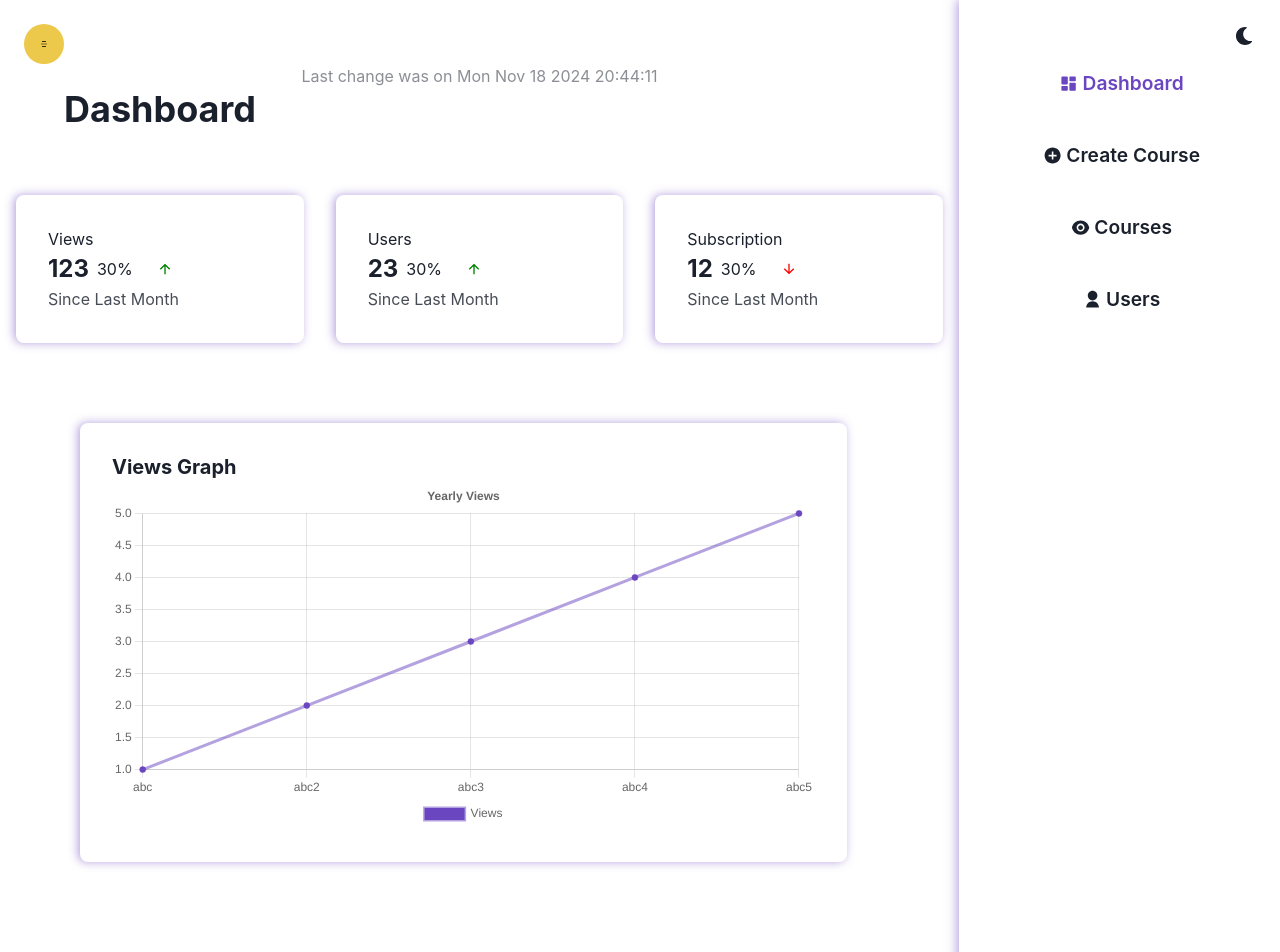
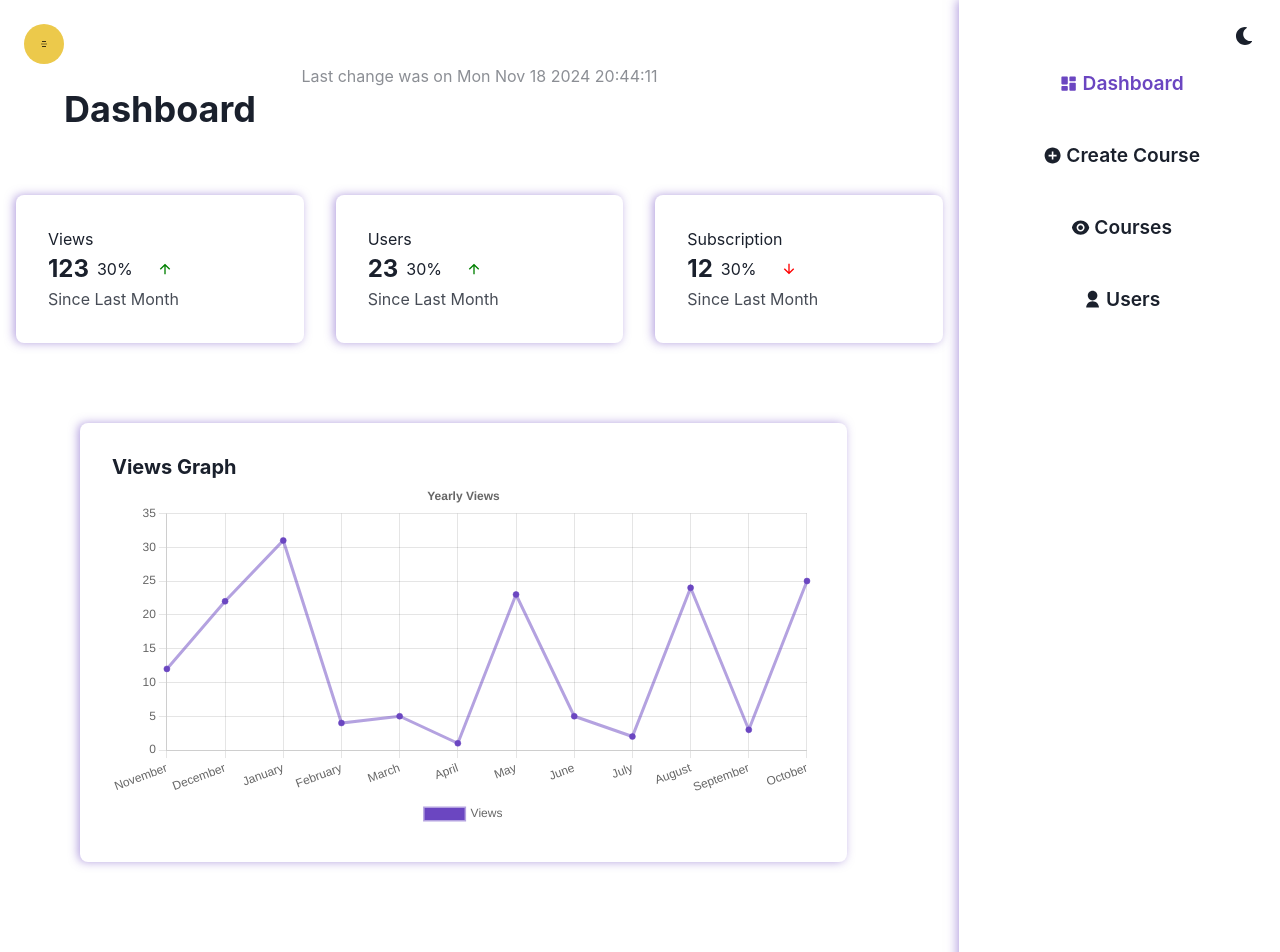
Before and after one commit to VampsDamon/CodeSphere, a React (Vite) app in the folder frontend/: page /admin/dashboard in a window 1280 px wide. Shown: the top 952 px of the page. Built offline with nearby package versions, Linux system fonts and the light colour scheme.

Commit message:
Current Month Set Up Done

```diff
--- a/frontend/src/components/Admin/Dashboard/Chart.jsx
+++ b/frontend/src/components/Admin/Dashboard/Chart.jsx
@@ -9,12 +9,11 @@ import {
   Tooltip,
   ArcElement,
   Legend,
-  plugins
+  plugins,
 } from "chart.js";
 
-import { Line,Doughnut } from "react-chartjs-2";
+import { Line, Doughnut } from "react-chartjs-2";
 import { position } from "@chakra-ui/react";
-
 
 ChartJS.register(
   CategoryScale,
@@ -27,36 +26,65 @@ ChartJS.register(
   Legend
 );
 
+
+function getLastMonth () {
+    const currentMonth = new Date().getMonth();
+    const labels = [];
+    const months = [
+      "January",
+      "February",
+      "March",
+      "April",
+      "May",
+      "June",
+      "July",
+      "August",
+      "September",
+      "October",
+      "November",
+      "December",
+    ];
+
+    for (let i = currentMonth; i < months.length; i++) {
+      labels.push(months[i]);
+    }
+    for (let i = 0; i < currentMonth; i++) {
+      labels.push(months[i]);
+    }
+
+    return labels
+  };
+
+
 export const LineChart = () => {
-  const labels=["abc",'abc2','abc3','abc4','abc5'];
-  const options={
-    responsive:true,
-    plugins:{
-      legend:{
-        position:"bottom"
+  const labels = getLastMonth();
+  const options = {
+    responsive: true,
+    plugins: {
+      legend: {
+        position: "bottom",
       },
-      title:{
-        display:true,
-        text:"Yearly Views"
-      }
-    }
-  }
-  const data={
+      title: {
+        display: true,
+        text: "Yearly Views",
+      },
+    },
+  };
+  const data = {
     labels,
-    datasets:[
+    datasets: [
       {
-        label:"Views",
-        data:[1,2,3,4,5],
-        borderColor:"rgba(107,70,193,0.5)",
-        backgroundColor:"#6b46c1"
-      }
-    ]
+        label: "Views",
+        data: [12, 22, 31, 4, 5,1,23,5,2,24,3,25],
+        borderColor: "rgba(107,70,193,0.5)",
+        backgroundColor: "#6b46c1",
+      },
+    ],
   };
-  return <Line options={options} data={data}  />
+  return <Line options={options} data={data} />;
 };
 
-
-export const DoughnutChart=()=>{
+export const DoughnutChart = () => {
   const data = {
     labels: ["Subscribed", "Not Subscribed"],
     datasets: [
@@ -65,11 +93,11 @@ export const DoughnutChart=()=>{
         data: [3, 20],
         borderColor: ["rgb(62,12,171)", "rgba(214,43,129"],
         backgroundColor: ["rgba(62,12,171,0.3)", "rgba(214,43,129,0.3)"],
-        borderWidth:1
+        borderWidth: 1,
       },
     ],
   };
 
 
-  return <Doughnut  data={data}/>
-}
+  return <Doughnut data={data} />;
+};
```
